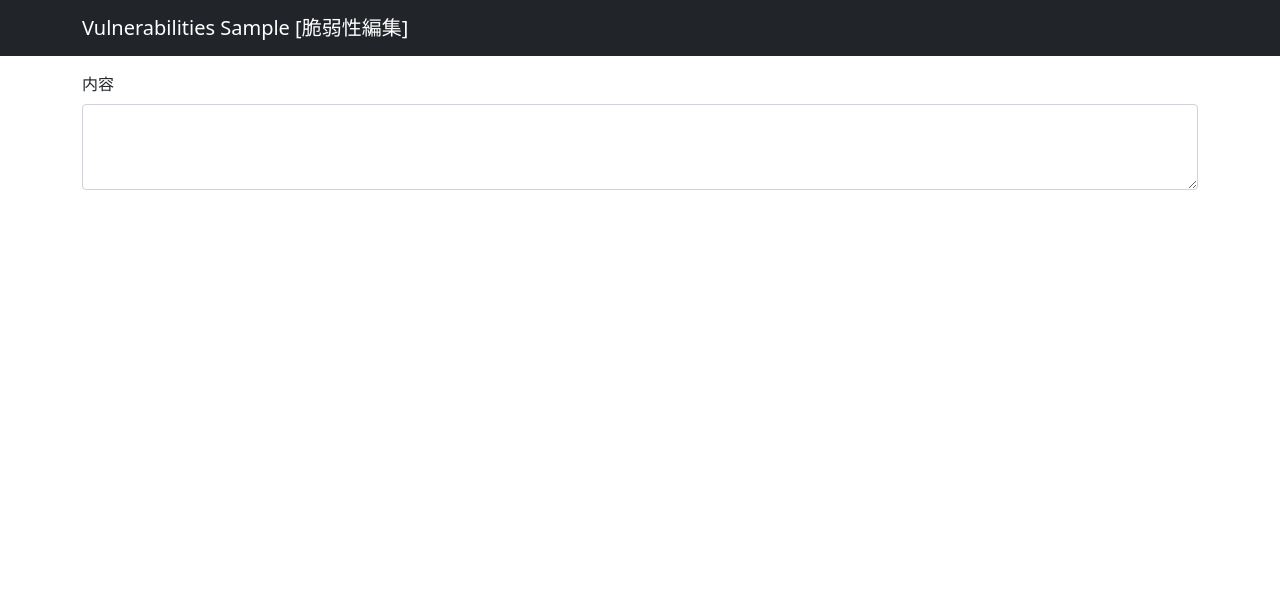
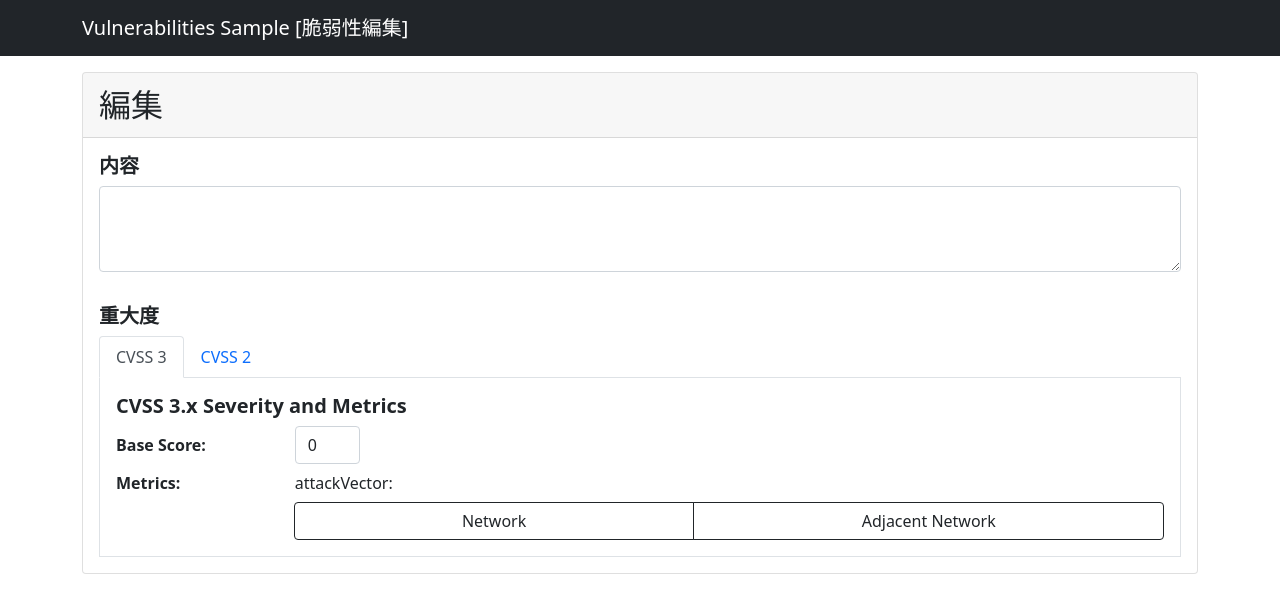
Before and after one commit to fuwa-yoshimasa/react-sample-vuln, a Next.js app: page /V000/V003 in a window 1280 px wide. Shown: the top 610 px of the page. Built offline with nearby package versions, Linux system fonts and the light colour scheme.

Commit message:
編集画面作成中

```diff
--- a/components/V000/V001Buttons.tsx
+++ b/components/V000/V001Buttons.tsx
@@ -2,7 +2,7 @@ import Link from "next/link";
 import React from "react";
 import { Button, Col, Container, Row } from "react-bootstrap";
 
-const V001Buttons: React.FC = () => {
+const V001Buttons = () => {
     return (
         <Container className="mb-2">
             <Row>
--- a/components/V000/V001SearchInput.tsx
+++ b/components/V000/V001SearchInput.tsx
@@ -6,7 +6,7 @@ import {
 } from "../../hooks/V000/V001Hooks";
 import { useAppDispatch, useAppSelector } from "../../store";
 
-const V001SearchInput: React.FC = () => {
+const V001SearchInput = () => {
     const dispatch = useAppDispatch();
 
     const searchText = useAppSelector((state) => state.v001.searchText);
--- a/components/V000/V001VulnList.tsx
+++ b/components/V000/V001VulnList.tsx
@@ -11,7 +11,7 @@ const V001VulnList = () => {
     const searchVulnData = useSearchVulnData();
     const vulnData = useAppSelector((state) => state.v001.vulnData);
     const searchText = useAppSelector((state) => state.v001.searchText);
-    console.log(vulnData);
+
     const handleSelectPage = (page: number, startIndex: number) => {
         searchVulnData(searchText, startIndex);
     };
--- a/components/V000/V001VulnRow.tsx
+++ b/components/V000/V001VulnRow.tsx
@@ -8,7 +8,7 @@ export type V001VulnRowProps = {
     cveItem: DefCveItem;
 };
 
-const V001VulnRow: React.FC<V001VulnRowProps> = ({ cveItem }) => {
+const V001VulnRow = ({ cveItem }: V001VulnRowProps) => {
     const router = useRouter();
 
     const cve = cveItem.cve?.CVE_data_meta?.ID;
--- a/components/V000/V002Buttons.tsx
+++ b/components/V000/V002Buttons.tsx
@@ -6,7 +6,7 @@ type PropType = {
     cve: string;
 };
 
-const V002Buttons: React.FC<PropType> = ({ cve }) => {
+const V002Buttons = ({ cve }: PropType) => {
     return (
         <Container className="mt-2 mb-2">
             <Row>
--- /dev/null
+++ b/components/V000/V003CvssInput.tsx
@@ -0,0 +1,148 @@
+import React, { useState } from "react";
+import {
+    ButtonGroup,
+    Card,
+    Col,
+    Form,
+    Row,
+    Tab,
+    TabContent,
+    Tabs,
+    ToggleButton,
+    ToggleButtonGroup,
+} from "react-bootstrap";
+import { useDispatch } from "react-redux";
+import { useAppSelector } from "../../store";
+import { setCvssV2, setCvssV3 } from "../../store/V000/V003Reducer";
+
+const V003CvssInput = () => {
+    const dispatch = useDispatch();
+    const [cvssKey, setCvssKey] = useState("cvss3");
+    const cvss = useAppSelector((state) => state.v003.inputVulnData.cvss);
+
+    const handleSelectV3AttackVector = (
+        e: React.ChangeEvent<HTMLButtonElement>
+    ) => {
+        dispatch(
+            setCvssV3({
+                baseScore: cvss.v3.baseScore,
+                metrics: { ...cvss.v3.metrics, attackVector: e.target.value },
+            })
+        );
+    };
+
+    return (
+        <>
+            <Card.Title className="fw-bold">重大度</Card.Title>
+            <Tabs
+                activeKey={cvssKey}
+                id="uncontrolled-tab-example"
+                onSelect={(k) => setCvssKey(k ?? "")}
+            >
+                <Tab eventKey="cvss3" title="CVSS 3">
+                    <TabContent className="border-start border-bottom border-end">
+                        <Card.Body>
+                            <Card.Title className="fw-bold">
+                                CVSS 3.x Severity and Metrics
+                            </Card.Title>
+                            <Form.Group as={Row}>
+                                <Form.Label className="fw-bolder" column sm={2}>
+                                    Base Score:
+                                </Form.Label>
+                                <Col sm={1}>
+                                    <Form.Control
+                                        value={cvss.v3.baseScore}
+                                        onChange={(e) =>
+                                            dispatch(
+                                                setCvssV3({
+                                                    ...cvss.v3,
+                                                    baseScore: e.target.value,
+                                                })
+                                            )
+                                        }
+                                    />
+                                </Col>
+                            </Form.Group>
+                            <Form.Group as={Row}>
+                                <Form.Label className="fw-bolder" column sm={2}>
+                                    Metrics:
+                                </Form.Label>
+                                <Col sm={10}>
+                                    <Form.Group as={Row}>
+                                        <Form.Label column sm={2}>
+                                            attackVector:
+                                        </Form.Label>
+                                        <ButtonGroup>
+                                            <ToggleButton
+                                                type="radio"
+                                                variant="outline-dark"
+                                                value="NETWORK"
+                                                checked={
+                                                    "NETWORK" ===
+                                                    cvss.v3.metrics.attackVector
+                                                }
+                                                onChange={
+                                                    handleSelectV3AttackVector
+                                                }
+                                            >
+                                                Network
+                                            </ToggleButton>
+                                            <ToggleButton
+                                                type="radio"
+                                                variant="outline-dark"
+                                                value="ADJACENT_NETWORK"
+                                                checked={
+                                                    "ADJACENT_NETWORK" ===
+                                                    cvss.v3.metrics.attackVector
+                                                }
+                                                onChange={
+                                                    handleSelectV3AttackVector
+                                                }
+                                            >
+                                                Adjacent Network
+                                            </ToggleButton>
+                                        </ButtonGroup>
+                                    </Form.Group>
+                                </Col>
+                            </Form.Group>
+                        </Card.Body>
+                    </TabContent>
+                </Tab>
+                <Tab eventKey="cvss2" title="CVSS 2">
+                    <TabContent className="border-start border-bottom border-end">
+                        <Card.Body>
+                            <Card.Title className="fw-bold">
+                                CVSS 2.0 Severity and Metrics
+                            </Card.Title>
+                            <Card.Text>
+                                <Form.Label className="fw-bolder">
+                                    Base Score:
+                                </Form.Label>
+                                <Form.Control
+                                    as="text"
+                                    value={cvss.v2.baseScore}
+                                    onChange={(e) =>
+                                        dispatch(
+                                            setCvssV2({
+                                                ...cvss.v2,
+                                                baseScore: e.target.value,
+                                            })
+                                        )
+                                    }
+                                />
+                            </Card.Text>
+                            <Card.Text>
+                                <span className="fw-bolder">Vector:</span>
+                                {
+                                    "cveItem?.impact?.baseMetricV2?.cvssV2?.vectorString"
+                                }
+                            </Card.Text>
+                        </Card.Body>
+                    </TabContent>
+                </Tab>
+            </Tabs>
+        </>
+    );
+};
+
+export default V003CvssInput;
--- a/components/V000/V003InputDescription.tsx
+++ b/components/V000/V003DescriptionInput.tsx
@@ -1,27 +1,27 @@
 import { NextComponentType } from "next";
 import React from "react";
-import { Form } from "react-bootstrap";
+import { Form, Card } from "react-bootstrap";
 import { useDispatch } from "react-redux";
 import { useAppSelector } from "../../store";
 import { setDescription } from "../../store/V000/V003Reducer";
 
-const V003InputDescription = () => {
+const V003DescriptionInput = () => {
     const dispatch = useDispatch();
     const description = useAppSelector(
         (state) => state.v003.inputVulnData.description
     );
 
     return (
-        <Form.Group className="mb-3" controlId="exampleForm.ControlTextarea1">
-            <Form.Label>内容</Form.Label>
+        <>
+            <Card.Title className="fw-bold">内容</Card.Title>
             <Form.Control
                 as="textarea"
                 rows={3}
                 value={description}
                 onChange={(e) => dispatch(setDescription(e.target.value))}
             />
-        </Form.Group>
+        </>
     );
 };
 
-export default V003InputDescription;
+export default V003DescriptionInput;
--- /dev/null
+++ b/components/V000/V003Form.tsx
@@ -0,0 +1,36 @@
+import React from "react";
+import { Card, Col, Container, Form, Row } from "react-bootstrap";
+import V003CvssInput from "./V003CvssInput";
+import V003DescriptionInput from "./V003DescriptionInput";
+
+type PropType = {
+    cve: string;
+};
+
+const V003Form = ({ cve }: PropType) => {
+    return (
+        <>
+            <Form>
+                <Container>
+                    <Row sm={1}>
+                        <Col>
+                            <Card>
+                                <Card.Header className="fs-2">
+                                    {cve} 編集
+                                </Card.Header>
+                                <Card.Body>
+                                    <V003DescriptionInput />
+                                </Card.Body>
+                                <Card.Body>
+                                    <V003CvssInput />
+                                </Card.Body>
+                            </Card>
+                        </Col>
+                    </Row>
+                </Container>
+            </Form>
+        </>
+    );
+};
+
+export default V003Form;
--- a/hooks/V000/V001Hooks.ts
+++ b/hooks/V000/V001Hooks.ts
@@ -8,6 +8,7 @@ import {
 // hooks
 
 // 検索文字列保存
+// hookにするほどでもないのかな。。。どっちがいいのやろ
 export const useSetSearchText = () => {
     const dispatch = useAppDispatch();
     const setter = (e: React.ChangeEvent<HTMLInputElement>) => {
--- a/pages/V000/V003.tsx
+++ b/pages/V000/V003.tsx
@@ -3,7 +3,8 @@ import { useRouter } from "next/router";
 import React, { useEffect } from "react";
 import { Col, Container, Row } from "react-bootstrap";
 import Loading from "../../components/commons/Loading";
-import V003InputDescription from "../../components/V000/V003InputDescription";
+import V003DescriptionInput from "../../components/V000/V003DescriptionInput";
+import V003Form from "../../components/V000/V003Form";
 import { useGetVulnData } from "../../hooks/V000/V003Hooks";
 import { useAppDispatch, useAppSelector } from "../../store";
 
@@ -26,14 +27,8 @@ const V003: NextPageWithDefaultLayout = () => {
 
     return (
         <>
-            <Container>
-                <Row sm={1}>
-                    <Col>
-                        <V003InputDescription />
-                    </Col>
-                </Row>
-                <Loading selector={loadingSelector} />
-            </Container>
+            <V003Form cve={cve} />
+            <Loading selector={loadingSelector} />
         </>
     );
 };
--- a/store/V000/V003Reducer.ts
+++ b/store/V000/V003Reducer.ts
@@ -23,12 +23,22 @@ export type V003Cvss2MetricsType = {
     availabilityImpact?: "NONE" | "PARTIAL" | "COMPLETE";
 };
 
+export type V003CvssV3Type = {
+    baseScore: string;
+    metrics: V003Cvss3MetricsType;
+};
+
+export type V003CvssV2Type = {
+    baseScore: string;
+    metrics: V003Cvss2MetricsType;
+};
+
 // 入力用脆弱性情報
 export type V003InputVulnType = {
     description: string;
     cvss: {
-        v3: { baseScore: number; metrics: V003Cvss3MetricsType };
-        v2: { baseScore: number; metrics: V003Cvss2MetricsType };
+        v3: V003CvssV3Type;
+        v2: V003CvssV2Type;
     };
     references: string[];
     publishedDate: string | undefined;
@@ -68,6 +78,12 @@ export const V003Slice = createSlice({
     reducers: {
         setDescription: (state, action: PayloadAction<string>) => {
             state.inputVulnData.description = action.payload;
+        },
+        setCvssV3: (state, action: PayloadAction<V003CvssV3Type>) => {
+            state.inputVulnData.cvss.v3 = action.payload;
+        },
+        setCvssV2: (state, action: PayloadAction<V003CvssV2Type>) => {
+            state.inputVulnData.cvss.v2 = action.payload;
         },
     },
     extraReducers: (builder) => {
@@ -162,7 +178,7 @@ export const getVulnDataThunk = createAsyncThunk<V003InputVulnType, string>(
 );
 
 // このStateのAction
-export const { setDescription } = V003Slice.actions;
+export const { setDescription, setCvssV3, setCvssV2 } = V003Slice.actions;
 
 // このStateのReducer
 export default V003Slice.reducer;
```
Also changed, not shown: components/V000/V002Detail.tsx (+3 -7 lines).
